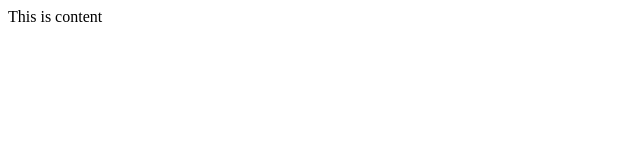
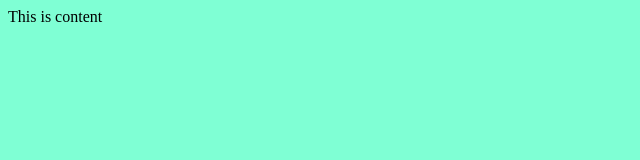
Before and after one commit to guranshvir/Midterm-Website, a plain HTML site: page index.html in a window 1280 px wide. Shown: the whole page, without its empty margins (0-640 px from the left). Drawn offline with Linux system fonts and the light colour scheme.

Commit message:
New Commit

```diff
--- a/index.html
+++ b/index.html
@@ -1,5 +1,10 @@
 <!DOCTYPE html>
 <html lang="en">
+    <style type="text/css">
+        body {
+            background-color: aquamarine;
+        }
+    </style>
 <head>
     <meta charset="UTF-8">
     <meta name="viewport" content="width=device-width, initial-scale=1.0">
```
